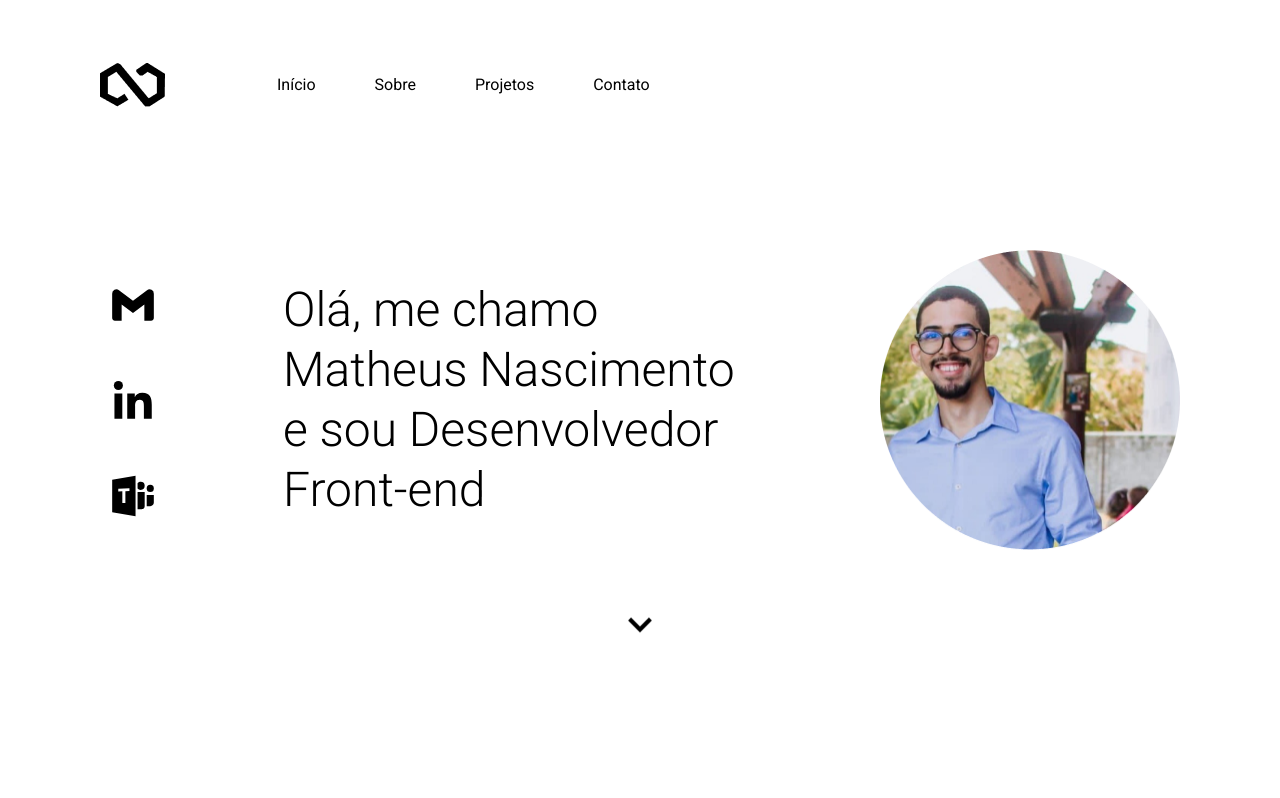
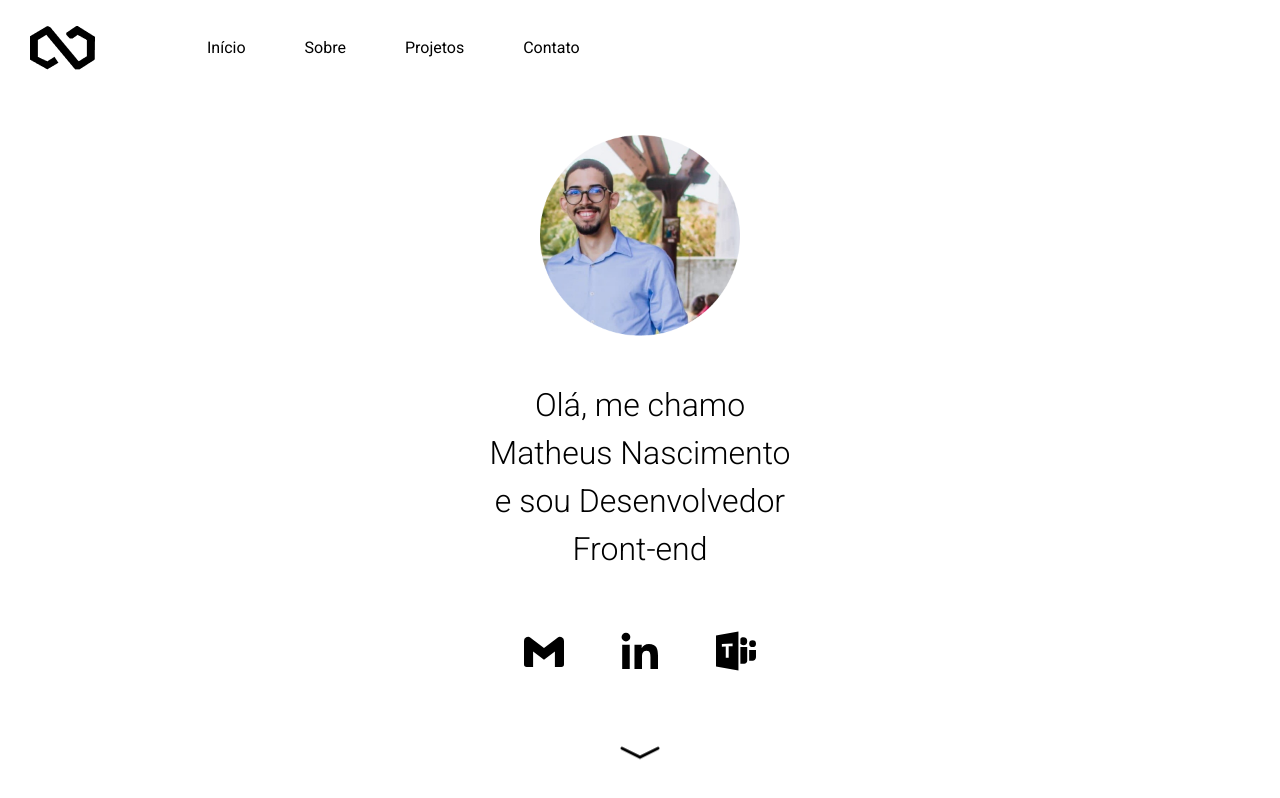
Before and after one commit to matthns/mybio-v2, a Next.js app: page / in a window 1280 px wide. Built offline with nearby package versions, Linux system fonts and the light colour scheme.

Commit message:
components: change px to rem and make code flexible

```diff
--- a/app/(pages)/About/About.page.tsx
+++ b/app/(pages)/About/About.page.tsx
@@ -1,8 +1,69 @@
-export default function About(){
-    return (
-        <main className="w-full min-h-[100%]" id="about">
-            <h1 className="text-center text-[28px]">Sobre mim</h1>
-            <p>Desde os meus criança fui apaixonado por tecnologia, sempre observador buscava compreender como as coisas funcionavam, essa paixão que me guia diariamente nessa longa estrada de 8 anos de experiência no campo da tecnologia da informação. Ao longo desse período, enfrentei diversos desafios que me proporcionaram uma ampla bagagem de conhecimentos, especialmente em relação a servidores e programação.</p>
-        </main>
-    )
+import { BiSolidGraduation } from "react-icons/bi";
+
+type educationItemProps = {
+  id: string;
+  level: string;
+  college: string;
+  course: string;
+};
+
+const educationItem: educationItemProps[] = [
+  {
+    id: "1",
+    level: "Ensino Superior",
+    college: "Unicesumar",
+    course: "Análise e Desenvolvimento de Sistemas",
+  },
+  {
+    id: "2",
+    level: "Curso",
+    college: "Ada Tech",
+    course: "Desenvolvimento Front-end",
+  },
+  {
+    id: "3",
+    level: "Curso",
+    college: "Escola do Trabalhador",
+    course: "Administrador TI Azure",
+  },
+];
+
+export default function About() {
+  return (
+    <main
+      className="w-full min-h-[100%] flex flex-col justify-evenly"
+      id="about"
+    >
+      <h1 className="text-center text-[28px]">Sobre mim</h1>
+      <p className="pt-[1.563rem] text-center">
+        Desde os meus criança fui apaixonado por tecnologia, sempre observador
+        buscava compreender como as coisas funcionavam, essa paixão que me guia
+        diariamente nessa longa estrada de 8 anos de experiência no campo da
+        tecnologia da informação. Ao longo desse período, enfrentei diversos
+        desafios que me proporcionaram uma ampla bagagem de conhecimentos,
+        especialmente em relação a servidores e programação.
+      </p>
+      <div className="bg-[#EFEFEF] w-screen mx-auto h-1/2">
+        <h3 className="text-left font-semibold text-[#666666]">Educação</h3>
+
+        <ul>
+          {educationItem.map((x) => (
+            <li
+              key={x.course}
+              className="flex items-center text-[#666666] gap-[1.25rem]"
+            >
+              <i className="text-[3.125rem] ">
+                <BiSolidGraduation />
+              </i>
+              <div>
+                <h4>{x.level}</h4>
+                <h4>{x.college}</h4>
+                <h4 className="font-semibold">{x.course}</h4>
+              </div>
+            </li>
+          ))}
+        </ul>
+      </div>
+    </main>
+  );
 }
--- a/app/(pages)/Welcome/Welcome.page.tsx
+++ b/app/(pages)/Welcome/Welcome.page.tsx
@@ -1,38 +1,60 @@
+import { LayoutRoot } from "@/app/components/LayoutRoot";
 import Image from "next/image";
 import { ElementType } from "react";
-import { BiChevronDown, BiLogoGmail, BiLogoLinkedin, BiLogoMicrosoftTeams } from "react-icons/bi";
+import {
+  BiLogoGmail,
+  BiLogoLinkedin,
+  BiLogoMicrosoftTeams,
+} from "react-icons/bi";
+import { BsChevronCompactDown } from "react-icons/bs";
 
 type socialItemsProps = {
-    id: string, label: string, href:string, icon:ElementType
-}
+  id: string;
+  label: string;
+  href: string;
+  icon: ElementType;
+};
 
-const socialItems:socialItemsProps[] =[
-    {id:"1", label:"E-mail", href:"#", icon:BiLogoGmail},
-    {id:"2", label:"LinkedIn", href:"#", icon:BiLogoLinkedin},
-    {id:"3", label:"Teams", href:"#", icon:BiLogoMicrosoftTeams}
-]
+const socialItems: socialItemsProps[] = [
+  { id: "1", label: "E-mail", href: "#", icon: BiLogoGmail },
+  { id: "2", label: "LinkedIn", href: "#", icon: BiLogoLinkedin },
+  { id: "3", label: "Teams", href: "#", icon: BiLogoMicrosoftTeams },
+];
 
-export default function Welcome(){
+export default function Welcome() {
   return (
-        <main className="w-full min-h-[100%] flex flex-col items-center justify-evenly lg:justify-center lg:gap-[50px]" id="welcome">
-            <div className="flex flex-col items-center gap-[40px] lg:flex-row lg:justify-between lg:w-full md:gap-[71px]">
-            <Image src={'/assets/img/profile.png'} width={200} height={200} alt="It's me" className="lg:order-3 lg:w-[300px] lg:h-[300px]" />
-            <h1 className="text-[32px] text-center font-light leading-tight md:w-[480px] lg:text-[48px] lg:text-left lg:order-2">
+    <LayoutRoot>
+      <main className="h-full w-full flex flex-col justify-around">
+        <div className="flex justify-center">
+          <Image
+            src={`/assets/img/profile.png`}
+            width={200}
+            height={200}
+            alt="It's me"
+            className=""
+          />
+        </div>
+        <div className="flex justify-center">
+          <h1 className="w-[20.25rem] text-[2rem] font-light text-center">
             Olá, me chamo Matheus Nascimento e sou Desenvolvedor Front-end
           </h1>
-            <div className="lg:order-1">
-                <ul className="flex flex-row gap-[30px] lg:flex-col">
-                {socialItems.map(x => (
-                    <li key={x.label} className="text-[30px] p-2 rounded-full hover:bg-black hover:text-white md:text-[50px] ">
-                        <a href={x.href}><x.icon /></a>
+        </div>
+        <ul className="flex flex-row gap-8 justify-center">
+          {socialItems.map((x) => (
+            <li
+              key={x.label}
+              className="text-5xl p-2 cursor-pointer hover:rounded-full hover:bg-black hover:text-white"
+            >
+              <x.icon />
             </li>
           ))}
         </ul>
+        <div className="flex items-center justify-center">
+          <a href="#about" className="text-5xl animate-bounce">
+            <BsChevronCompactDown />
+          </a>
         </div>
-            </div>
-            <a href="#about" className="text-[50px] animate-bounce">
-                <BiChevronDown />
-            </a>
       </main>
-    )
+    </LayoutRoot>
+  );
 }
--- a/app/components/Header/Header.tsx
+++ b/app/components/Header/Header.tsx
@@ -1,44 +1,57 @@
-'use client'
-import Link from "next/link"
-import { Logo } from "../Logo/Logo"
-import {useState} from 'react'
-import {BiMenu, BiX} from 'react-icons/bi'
+"use client";
+import Link from "next/link";
+import { Logo } from "../Logo/Logo";
+import { useState } from "react";
+import { BiMenu, BiX } from "react-icons/bi";
 
 type menuItemsProps = {
-    id: String,
-    label: string,
-    href: string
-}
+  id: String;
+  label: string;
+  href: string;
+};
 
-const menuItems:menuItemsProps[] = [
-    {id: "0", label: "Início", href: "#welcome"},
-    {id: "1", label: "Sobre", href:"#about"},
-    {id: "2", label: "Projetos", href:"#projects"},
-    {id: "3", label: "Contato", href:"#contact"}
-]
+const menuItems: menuItemsProps[] = [
+  { id: "0", label: "Início", href: "#welcome" },
+  { id: "1", label: "Sobre", href: "#about" },
+  { id: "2", label: "Projetos", href: "#projects" },
+  { id: "3", label: "Contato", href: "#contact" },
+];
 
 export const Header = () => {
-    const [isMenuOpen, setMenuOpen] = useState(false)
+  const [isMenuOpen, setMenuOpen] = useState(false);
 
-    function handleMenu(){
-        setMenuOpen(prev => !prev)
+  function handleMenu() {
+    setMenuOpen((prev) => !prev);
   }
 
   return (
-        <header className="w-full flex justify-between lg:justify-normal gap-[100px] items-center h-[50px]">
-            <div>
+    <header className="fixed inset-0 px-[1.875rem] w-full flex justify-between lg:justify-normal gap-[6.25rem] items-center h-24 z-50">
+      <a href="#welcome">
         <Logo />
-            </div>
+      </a>
 
-            <button className={`text-4xl relative right-0 z-50 ${isMenuOpen ? "text-white" : ""} lg:hidden`} onClick={handleMenu}>
+      <button
+        className={`text-4xl relative right-0 z-50 ${
+          isMenuOpen ? "text-white" : ""
+        } lg:hidden`}
+        onClick={handleMenu}
+      >
         {isMenuOpen ? <BiX /> : <BiMenu />}
       </button>
 
-            <nav className={`font-regular ${isMenuOpen ? "absolute w-screen h-[100svh] inset-0 bg-black text-white" : "hidden lg:block"}`}>
-                <ul className="h-full flex flex-col items-center justify-center gap-[35px] lg:flex-row">
-                    {menuItems.map(x => (
-                        <li key={x.label} className={`rounded-full px-3 py-2 hover:transition-300 hover:text-black hover:bg-white lg:hover:bg-black lg:hover:text-white`}
-                        onClick={() => setMenuOpen(prev => !prev)}
+      <nav
+        className={`font-regular ${
+          isMenuOpen
+            ? "absolute h-[100svh] inset-0 bg-black text-white"
+            : "hidden lg:block"
+        }`}
+      >
+        <ul className="h-full w-full flex flex-col items-center justify-center gap-[2.188rem] lg:flex-row">
+          {menuItems.map((x) => (
+            <li
+              key={x.label}
+              className={`rounded-full px-3 py-2 hover:transition-300 hover:text-black hover:bg-white lg:hover:bg-black lg:hover:text-white`}
+              onClick={() => setMenuOpen((prev) => !prev)}
             >
               <Link href={x.href}>{x.label}</Link>
             </li>
@@ -46,5 +59,5 @@ export const Header = () => {
         </ul>
       </nav>
     </header>
-    )
-}
+  );
+};
--- a/app/components/LayoutRoot.tsx
+++ b/app/components/LayoutRoot.tsx
@@ -1,11 +1,9 @@
-import { FC, ReactNode } from "react"
+import { FC, ReactNode } from "react";
 
 interface LayoutRootProps {
-	children: ReactNode
+  children: ReactNode;
 }
 
 export const LayoutRoot: FC<LayoutRootProps> = ({ children }) => {
-	return (
-        <main className="w-screen max-w-screen-2xl h-[100svh] mx-auto px-[30px] py-[30px] md:px-[60px] lg:py-[60px] lg:px-[100px]">{children}</main>
-	)
-}
+  return <main className="w-screen h-screen pt-28">{children}</main>;
+};
--- a/app/page.tsx
+++ b/app/page.tsx
@@ -1,14 +1,13 @@
+import About from "./(pages)/About/About.page";
 import Welcome from "./(pages)/Welcome/Welcome.page";
 import { Header } from "./components/Header/Header";
-import { LayoutRoot } from "./components/LayoutRoot";
 
 export default function Home() {
   return (
     <main>
-      <LayoutRoot>
-        <Header />
-        <Welcome />
-      </LayoutRoot>
+      <Header />
+      <Welcome />
+      {/* <About /> */}
     </main>
   );
 }
```
Lines whose indentation alone changed are shown as unchanged.
